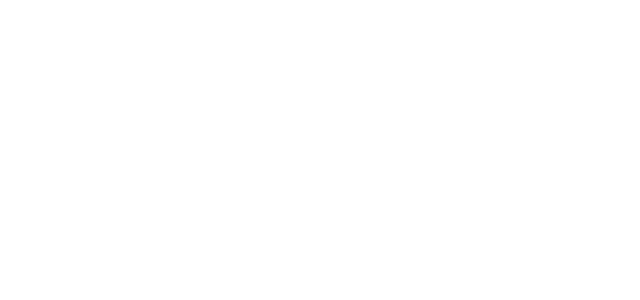
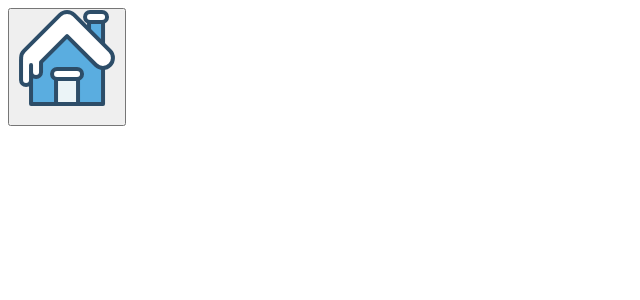
Before and after one commit to rhjje/match-match-game, a React (Vite) app: page / in a window 1280 px wide. Shown: the top 300 px of the page, without its empty margins (0-640 px from the left). Built offline with nearby package versions, Linux system fonts and the light colour scheme.

Commit message:
feat: added Cell component

```diff
--- a/package.json
+++ b/package.json
@@ -8,6 +8,7 @@
     "preview": "vite preview"
   },
   "dependencies": {
+    "classnames": "^2.3.2",
     "react": "^18.2.0",
     "react-dom": "^18.2.0"
   },
@@ -21,6 +22,7 @@
     "eslint-plugin-prettier": "^4.2.1",
     "eslint-plugin-react": "^7.31.8",
     "prettier": "^2.7.1",
+    "sass": "^1.55.0",
     "typescript": "^4.6.4",
     "vite": "^3.1.0",
     "vite-tsconfig-paths": "^3.5.1"
--- a/src/app/index.tsx
+++ b/src/app/index.tsx
@@ -1,5 +1,11 @@
+import { Field } from '@entities/field';
+
 function App() {
-  return <></>;
+  return (
+    <div style={{ width: '500px', height: '500px' }}>
+      <Field size={16} />
+    </div>
+  );
 }
 
 export { App };
--- /dev/null
+++ b/src/entities/field/index.tsx
@@ -0,0 +1,24 @@
+import classNames from 'classnames';
+import { useState } from 'react';
+import { Christmas } from '@shared/ui';
+import { Cell } from '@shared/ui';
+import styles from './styles.module.scss';
+
+interface FieldProps {
+  size: 16 | 20 | 24 | 30 | 36;
+}
+
+export const Field = ({ size }: FieldProps) => {
+  const [active, setActive] = useState(false);
+
+  return (
+    <div className={classNames(styles.field, styles[`size${size}`])}>
+      <Cell
+        onClick={() => setActive((prev) => !prev)}
+        cover={<Christmas.House />}
+        icon={<Christmas.Bird />}
+        active={active}
+      />
+    </div>
+  );
+};
--- /dev/null
+++ b/src/entities/field/styles.module.scss
@@ -0,0 +1,11 @@
+.field {
+  width: 100%;
+  height: 100%;
+  display: grid;
+}
+
+.size16 {
+  grid-template-columns: repeat(4, 1fr);
+  grid-template-rows: repeat(4, 1fr);
+  gap: 10px;
+}
--- a/src/shared/ui/atoms/cell/index.ts
+++ /dev/null
@@ -1 +0,0 @@
-export const Cell = () => {};
--- /dev/null
+++ b/src/shared/ui/atoms/cell/index.tsx
@@ -0,0 +1,21 @@
+import { ButtonHTMLAttributes, ReactElement } from 'react';
+import classNames from 'classnames';
+import styles from './styles.module.scss';
+
+interface CellProps extends ButtonHTMLAttributes<HTMLButtonElement> {
+  cover: ReactElement;
+  icon: ReactElement;
+  active: boolean;
+}
+
+export const Cell = ({ cover, icon, active, ...props }: CellProps) => {
+  return (
+    <button
+      {...props}
+      className={classNames(styles.cell, active && styles.active)}
+    >
+      <div className={styles.front}>{cover}</div>
+      <div className={styles.back}>{icon}</div>
+    </button>
+  );
+};
--- /dev/null
+++ b/src/shared/ui/atoms/cell/styles.module.scss
@@ -0,0 +1,29 @@
+.cell {
+  width: 100%;
+  height: 100%;
+  position: relative;
+  perspective: 1000px;
+}
+
+.front,
+.back {
+  position: absolute;
+  top: 0;
+  left: 0;
+  backface-visibility: hidden;
+  width: 100%;
+  height: 100%;
+  transition: 1s;
+}
+
+.back {
+  transform: rotateY(180deg);
+}
+
+.active .front {
+  transform: rotateY(180deg);
+}
+
+.active .back {
+  transform: rotateY(360deg);
+}
--- a/tsconfig.json
+++ b/tsconfig.json
@@ -4,7 +4,7 @@
     "useDefineForClassFields": true,
     "lib": ["DOM", "DOM.Iterable", "ESNext"],
     "allowJs": false,
-    "baseUrl": "src",
+    "baseUrl": ".",
     "skipLibCheck": true,
     "esModuleInterop": false,
     "allowSyntheticDefaultImports": true,
@@ -18,7 +18,9 @@
     "jsx": "react-jsx",
     "paths": {
       "@app/*": ["app/*"],
-      "@components/*": ["components/*"]
+      "@pages/*": ["src/pages/*"],
+      "@entities/*": ["src/entities/*"],
+      "@shared/*": ["src/shared/*"]
     }
   },
   "include": ["src"],
```
Also changed, not shown: 1 other file (tests, documents, lock files or other folders).
